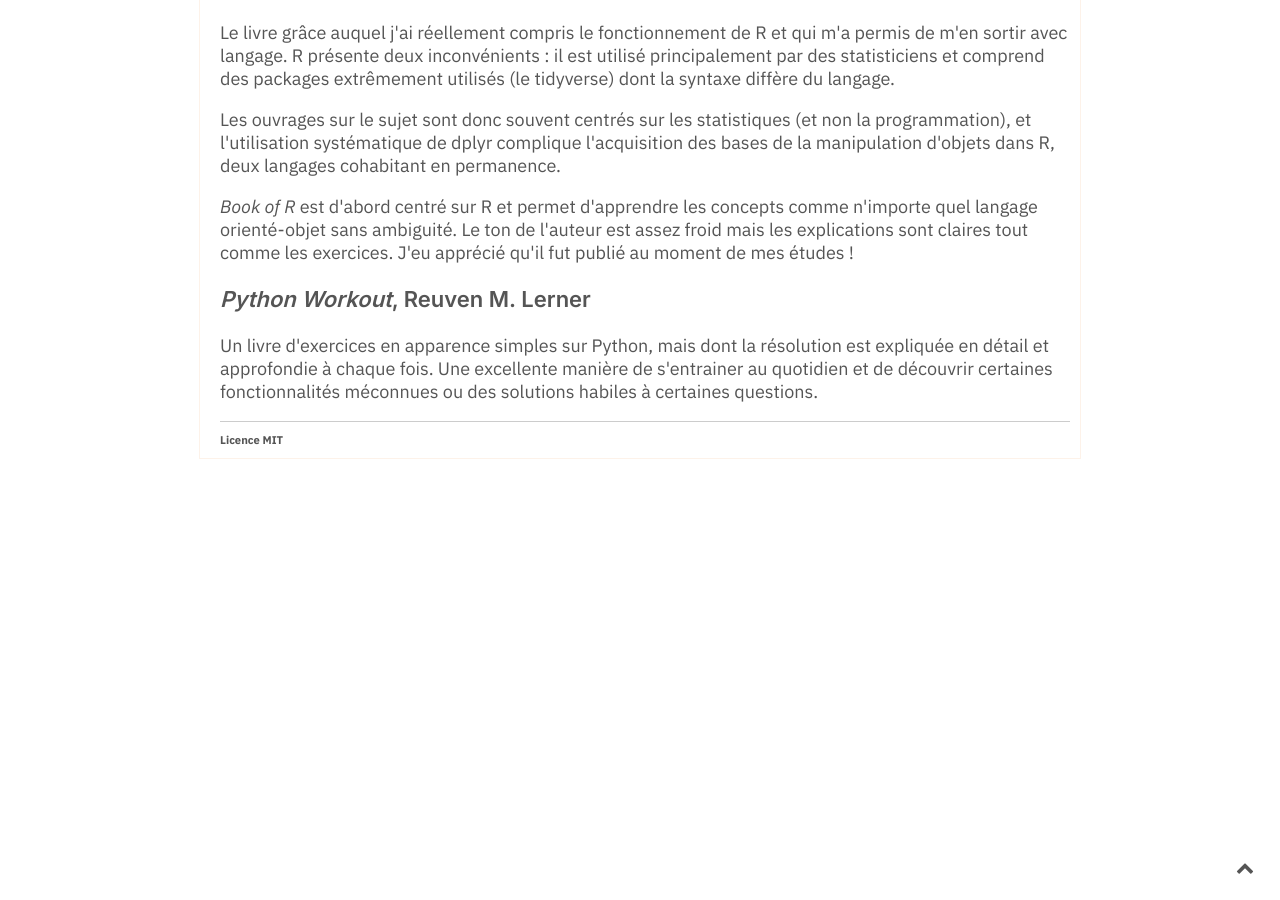
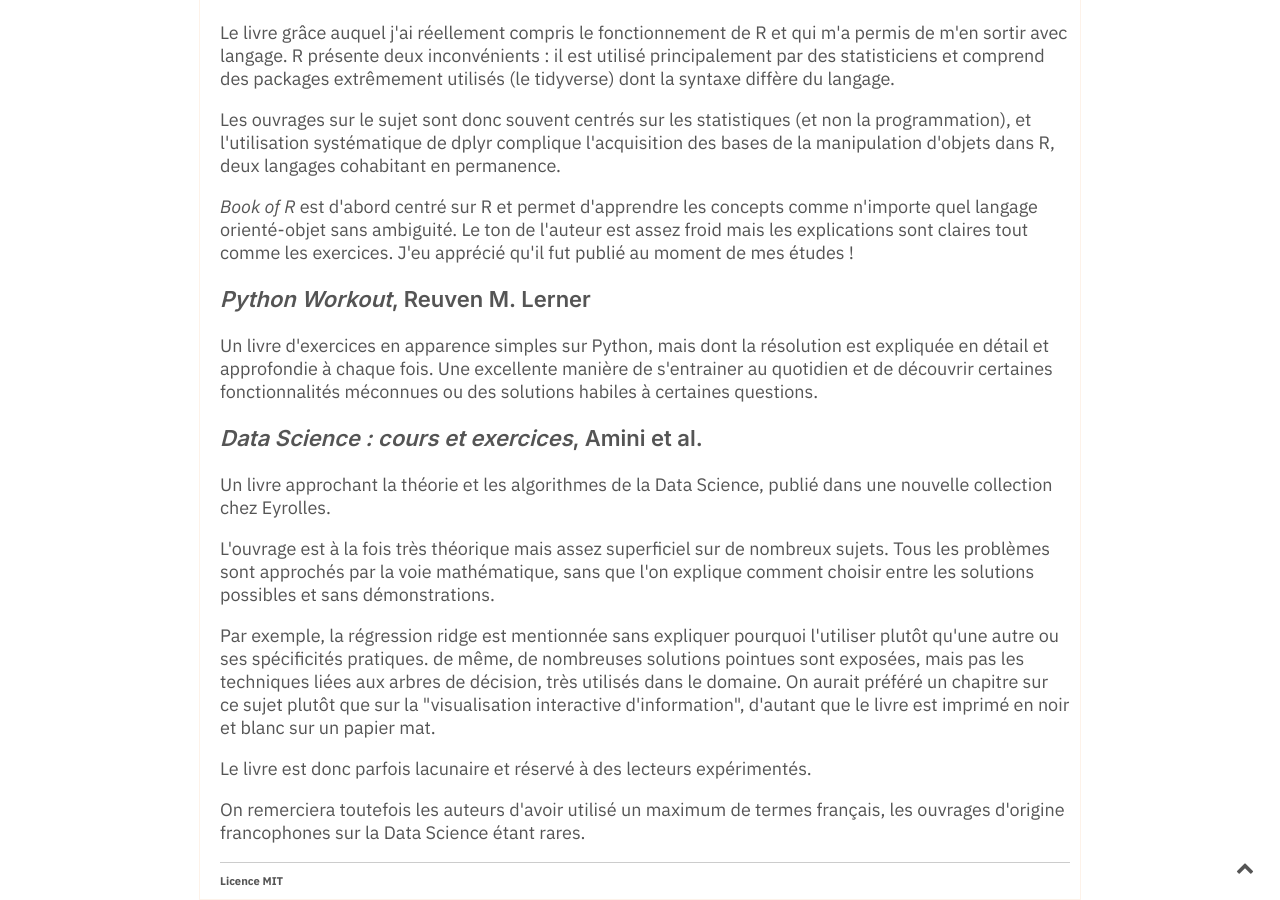
Before and after one commit to Maxence-L/arboretum.link, a Jekyll site: the page built from refs.md, in a window 1280 px wide and 900 px high, scrolled down 2967 px. Built offline with Jekyll 4.4.1, drawn with Linux system fonts in a browser that asks for light colours; before the commit the page ends 3426 px from its top, so only the background shows below that.

Commit message:
Update refs.md

```diff
--- a/refs.md
+++ b/refs.md
@@ -78,3 +78,15 @@
 ### *Python Workout*, Reuven M. Lerner
 
 Un livre d'exercices en apparence simples sur Python, mais dont la résolution est expliquée en détail et approfondie à chaque fois. Une excellente manière de s'entrainer au quotidien et de découvrir certaines fonctionnalités méconnues ou des solutions habiles à certaines questions.
+
+### *Data Science : cours et exercices*, Amini et al.
+
+Un livre approchant la théorie et les algorithmes de la Data Science, publié dans une nouvelle collection chez Eyrolles.
+
+L'ouvrage est à la fois très théorique mais assez superficiel sur de nombreux sujets. Tous les problèmes sont approchés par la voie mathématique, sans que l'on explique comment choisir entre les solutions possibles et sans démonstrations.
+
+Par exemple, la régression ridge est mentionnée sans expliquer pourquoi l'utiliser plutôt qu'une autre ou ses spécificités pratiques. de même, de nombreuses solutions pointues sont exposées, mais pas les techniques liées aux arbres de décision, très utilisés dans le domaine. On aurait préféré un chapitre sur ce sujet plutôt que sur la "visualisation interactive d'information", d'autant que le livre est imprimé en noir et blanc sur un papier mat.
+
+Le livre est donc parfois lacunaire et réservé à des lecteurs expérimentés.
+
+On remerciera toutefois les auteurs d'avoir utilisé un maximum de termes français, les ouvrages d'origine francophones sur la Data Science étant rares.
```
